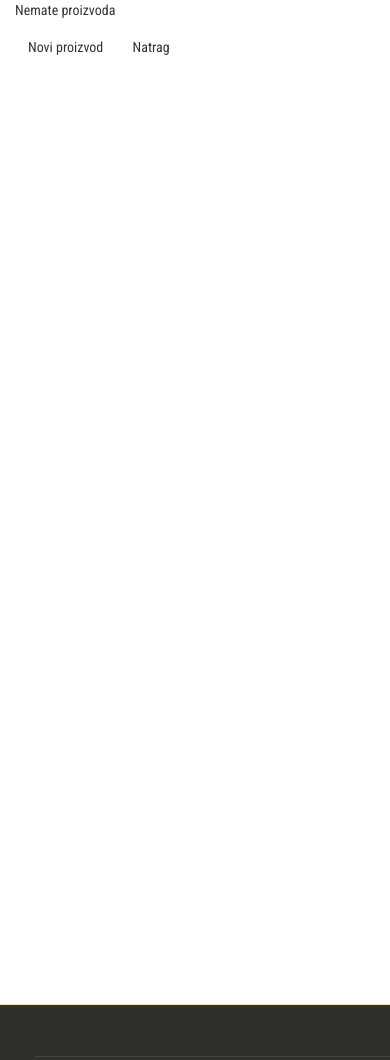
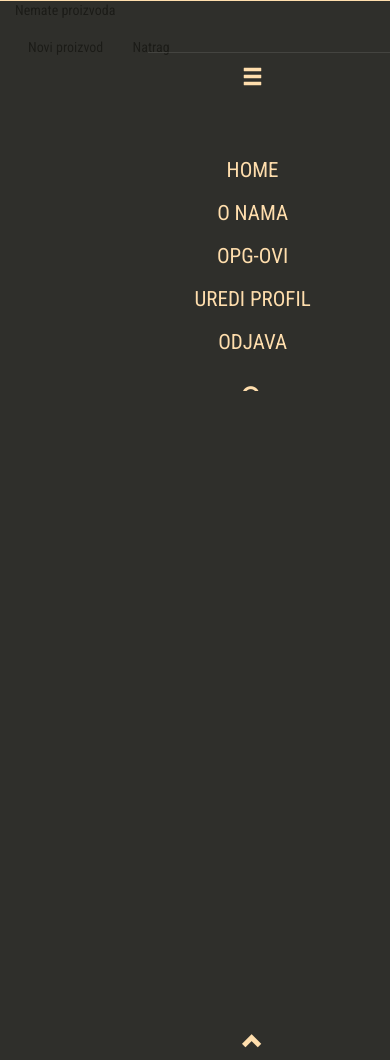
Before and after one commit to amatanovic/NFX, a PHP site: page /proizvodi.php?sifra=1 in a window 390 px wide, after a click on "Toggle navigation". Run offline with PHP 8.4, Linux system fonts and the light colour scheme; the visitor is signed in with stand-in values (Sample User, id 1); data that the repository does not hold is empty; some libraries are stand-ins or nearby versions.

Commit message:
navigacija za mobitele i tablete manje

```diff
--- a/css/styles-small.css
+++ b/css/styles-small.css
@@ -1,33 +1,48 @@
-@media only screen and (max-width : 950px) {
+.navbar-nav>li {
+    float:none;
+    font-size: 1.5em;
+}
+
+.navbar-fixed-bottom {
+    top: 0;
+}
 
 
+nav ul{
+    margin-top:0;
+    padding-top:0.5em;
+}
+
+nav ul li{
+    border-right: none;
+    margin-top: 1em;
+}
+
+.mobile-home{
+    padding-top:2em;
+}
+
+        .navbar>.container{
+            margin-left:34%;
+        }
 
 
+nav.navbar{
+    width: 100%;
+    height: 100%;
+}
 
+li.hidden-lg{
+    padding-top:0;
+    margin-top:0;
+}
 
+ul.nav.navbar-nav{
+    padding-top: 0.1em;
+    margin-top: 0.1em;
+}
 
-
-
-
-
-
-
-
-
-
-
-
-
-
-
-
-
-
-
-
-
-
-
-
-
-    }
+.chevron{
+    position:absolute;
+    bottom: 0px;
+}
--- a/css/styles.css
+++ b/css/styles.css
@@ -212,4 +212,4 @@
 
 
 
-    }
+.hamburger{display: none;}
--- a/head.php
+++ b/head.php
@@ -11,7 +11,7 @@
     <link href="css/bootstrap.min.css" rel="stylesheet">
     <link href="css/styles.css" rel="stylesheet">
     <link rel="stylesheet" type="text/css" media="screen and (max-width: 1119px)" href="css/styles-medium.css" />
-    <link rel="stylesheet" type="text/css" media="screen and (max-width: 950px)" href="css/styles-small.css" />
+    <link rel="stylesheet" type="text/css" media="screen and (min-width: 0px) and (max-width: 991px)" href="css/styles-small.css" />
     <link href='https://fonts.googleapis.com/css?family=Roboto+Condensed:400,300' rel='stylesheet' type='text/css'>
       <link rel="icon" href="slike/logo.ico" type="image/x-icon">
     <!-- HTML5 shim and Respond.js for IE8 support of HTML5 elements and media queries -->
@@ -35,7 +35,8 @@
         </div>
         <div id="navbar" class="navbar-collapse collapse">
           <ul class="nav navbar-nav">
-            <li><a href="index.php#home">HOME</a></li>
+            <li class="hidden-lg hidden-md"><a class="hamburger" href="#"><span class="glyphicon glyphicon-menu-hamburger"></span></a></li>
+            <li class="mobile-home"><a href="index.php#home">HOME</a></li>
             <li><a href="index.php#onama">O NAMA</a></li>
             <li><a href="index.php#opg">OPG-OVI</a></li>
             <?php if(isset($_SESSION['autoriziran'])){ ?>
@@ -46,6 +47,7 @@
             <li><a href="#" id="autorizacijaModal">PRIJAVA</a></li>
             <?php } ?>
             <li class="searchikona"><a href="#search" id="searchNav"><span class="glyphicon glyphicon-search"></span></a></li>
+            <li class="hidden-lg hidden-md" style="position: absolute;bottom: 0"><a href="#"><span class="glyphicon glyphicon-chevron-up"></span></a></li>
           </ul>
         </div><!--/.nav-collapse -->
       </div>
```
Also changed, not shown: css/styles-medium.css (line endings or trailing spaces).
